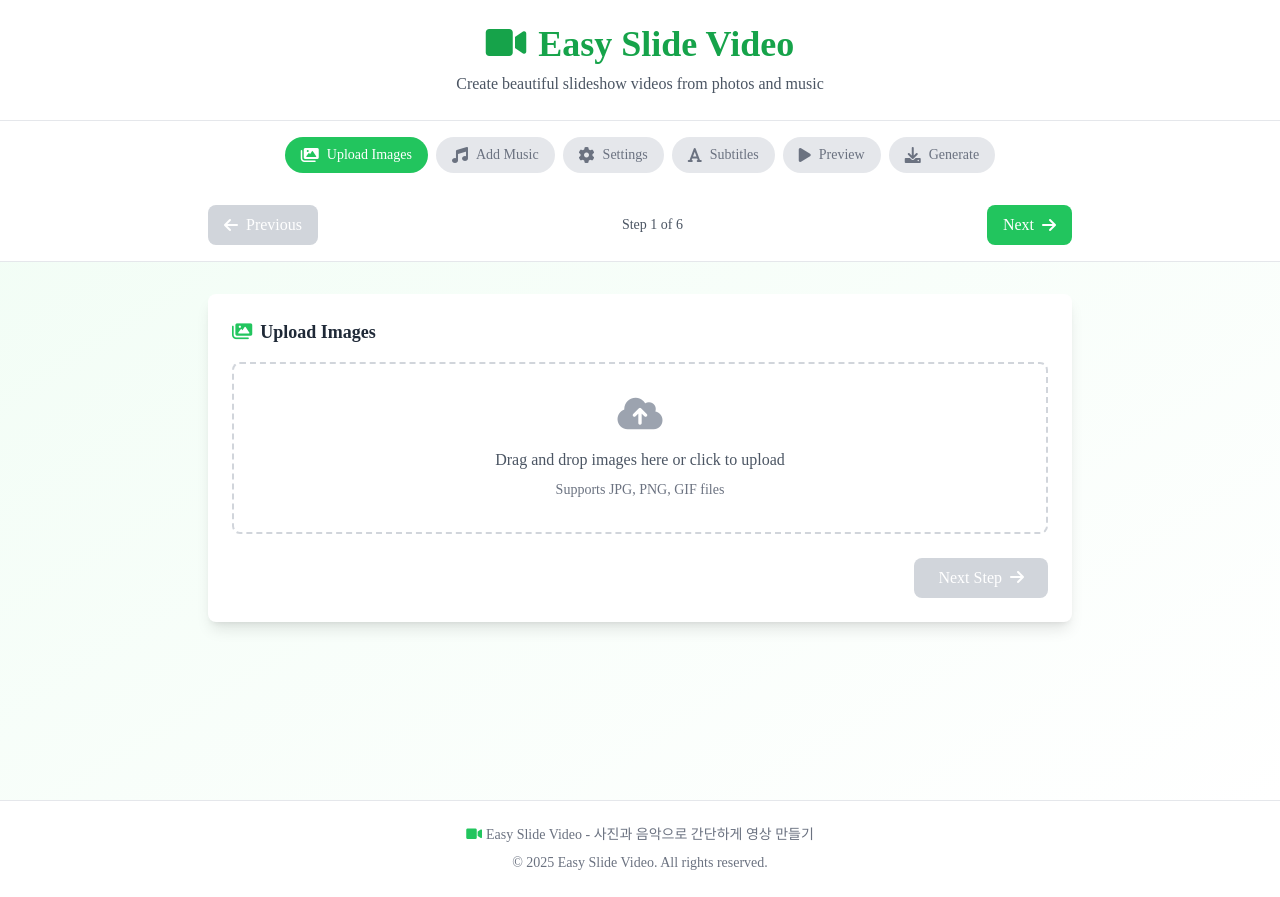
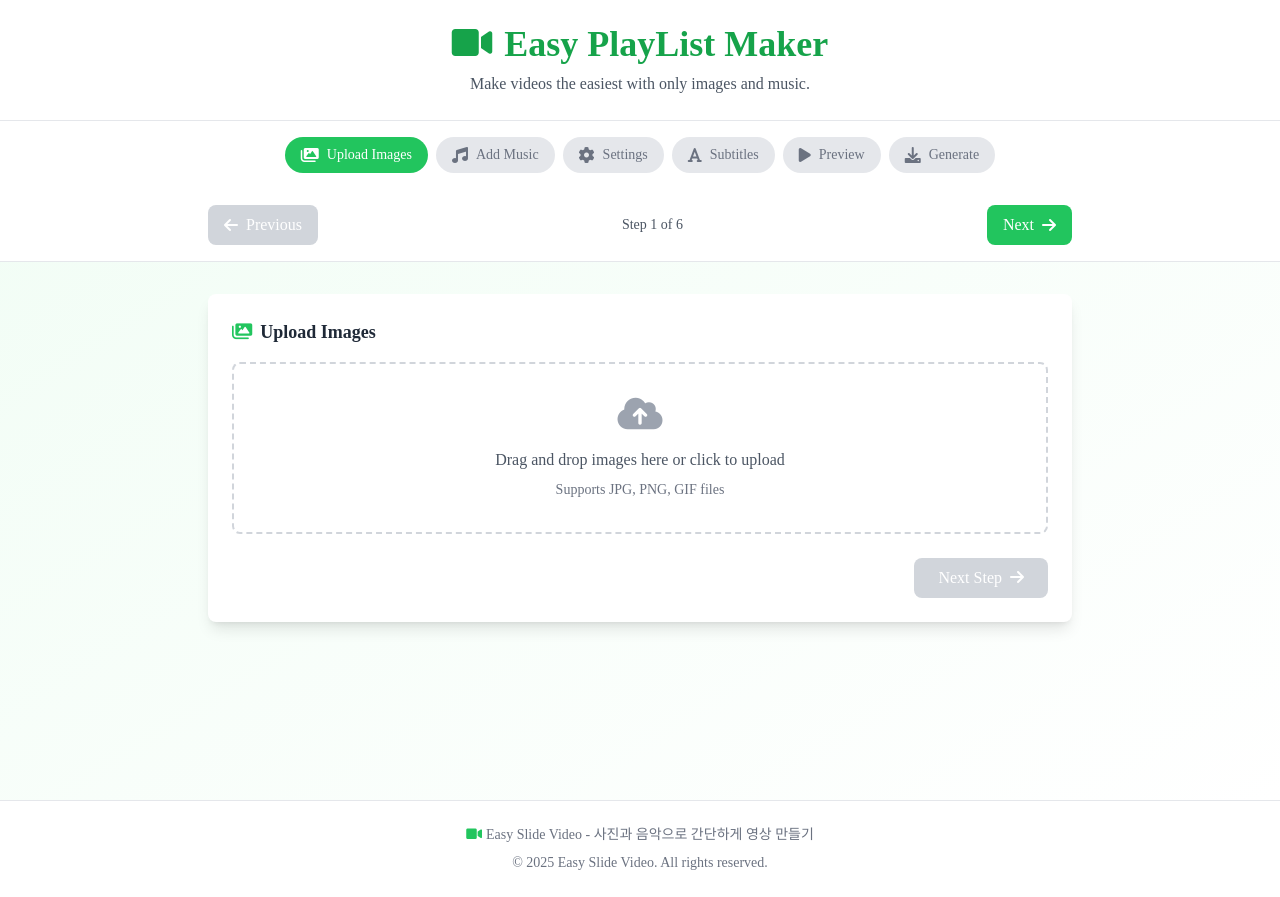
Before and after one commit to YoHaiYo/easy-slide-video_nextjs, a Next.js app: page / in a window 1280 px wide. Built offline with nearby package versions, Linux system fonts and the light colour scheme; a web font is replaced by a local one.

Commit message:
타이틀 수정

```diff
--- a/src/app/layout.js
+++ b/src/app/layout.js
@@ -3,8 +3,8 @@
 import "./globals.css";
 
 export const metadata = {
-  title: "Easy Slide Video",
-  description: "사진과 음악으로 간단하게 슬라이드쇼 영상 만들기",
+  title: "Easy PlayList Maker",
+  description: "Easy PlayList Maker",
 };
 
 export default function RootLayout({ children }) {
--- a/src/app/page.js
+++ b/src/app/page.js
@@ -53,10 +53,10 @@
           <div className="text-center">
             <h1 className="text-4xl font-bold text-green-600 mb-2">
               <i className="fas fa-video mr-3"></i>
-              Easy Slide Video
+              Easy PlayList Maker
             </h1>
             <p className="text-gray-600">
-              Create beautiful slideshow videos from photos and music
+            Make videos the easiest with only images and music.
             </p>
           </div>
         </div>
```
